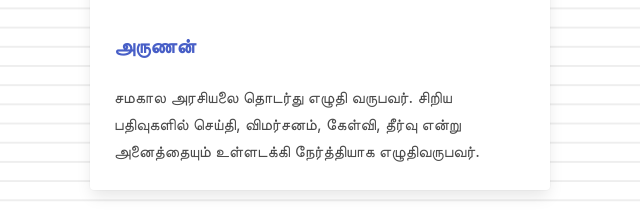
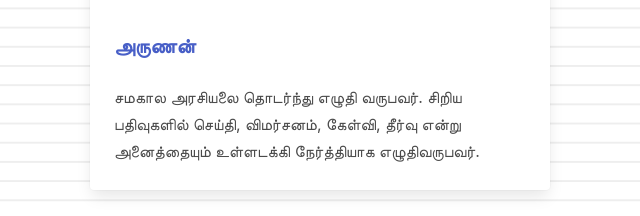
Before and after one commit to SurenderLohia/favorite-fb-writers, a plain HTML site: page index.html in a window 1280 px wide. Shown: the part 6884-7100 px from the top of the page, 320-960 px from the left. Drawn offline with nearby package versions, Linux system fonts and the light colour scheme.

Commit message:
Typo fix.

```diff
--- a/index.html
+++ b/index.html
@@ -408,7 +408,7 @@
               </div>
 
               <div class="content">
-                சமகால அரசியலை தொடர்து எழுதி வருபவர். சிறிய பதிவுகளில் செய்தி, விமர்சனம், கேள்வி, தீர்வு என்று அனைத்தையும் உள்ளடக்கி நேர்த்தியாக எழுதிவருபவர்.
+                சமகால அரசியலை தொடர்ந்து எழுதி வருபவர். சிறிய பதிவுகளில் செய்தி, விமர்சனம், கேள்வி, தீர்வு என்று அனைத்தையும் உள்ளடக்கி நேர்த்தியாக எழுதிவருபவர்.
               </div>
             </div>
           </div> <!-- arunan -->
```
